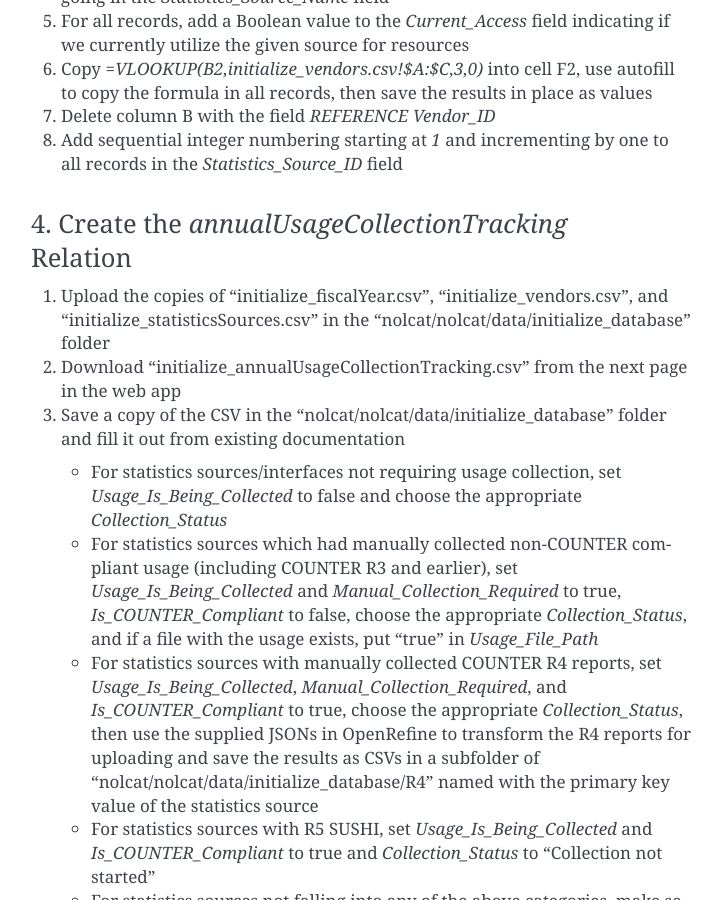
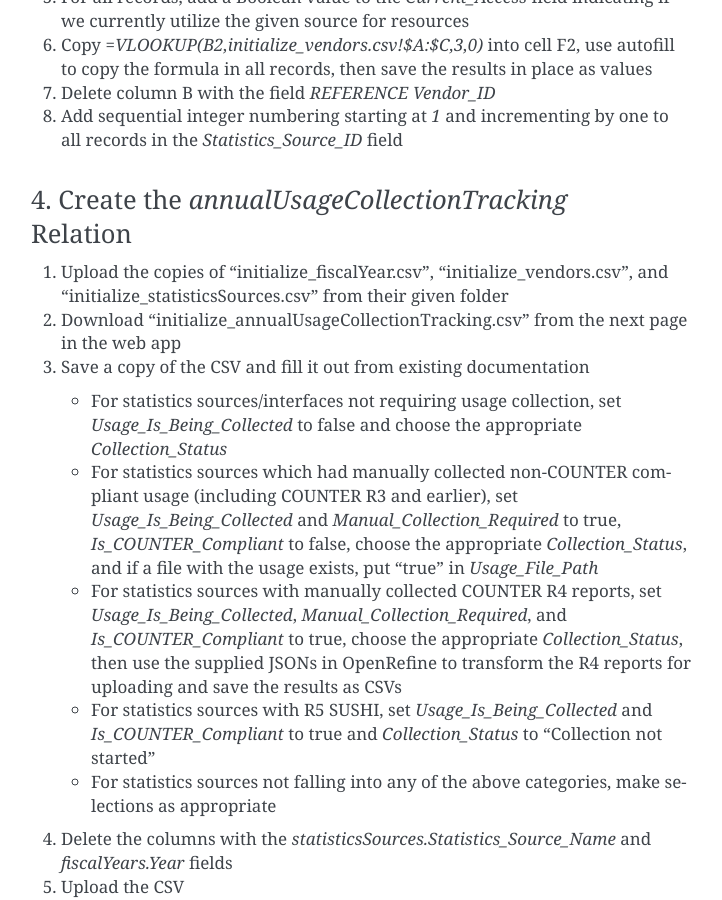
Before and after one commit to ereiskind/nolcat, a Sphinx documentation site: the page built from docs/source/the_database.rst, in a window 1280 px wide and 900 px high, scrolled down 1605 px. Shown: the whole window, without its empty margins (389-1111 px from the left). Built offline with Sphinx 7.4.7, drawn with Linux system fonts in a browser that asks for light colours; some of the changed text lies outside the part shown.

Commit message:
Remove references to saving files to specific folders

```diff
--- a/docs/source/the_database.rst
+++ b/docs/source/the_database.rst
@@ -13,13 +13,13 @@ The database is designed to be loaded with certain data immediately after instan
 
 1. Create the `fiscalYears` Relation with Historical Years
 ==========================================================
-1. Create a copy of "initialize_fiscalYear.csv" in the "nolcat/nolcat/data/initialize_database" folder, creating it if it doesn't exist
+1. Create a copy of "initialize_fiscalYear.csv" in a given folder
 2. For all previous fiscal years for which there is usage data, fill out a row in the CSV with the appropriate data (only the `Year`, `Start_Date`, and `End_Date` fields are required)
 3. Add sequential integer numbering starting at `1` and incrementing by one to all records in the `Fiscal_Year_ID` field
 
 2. Create the `vendors` Relation
 ================================
-1. Create a copy of "initialize_vendors.csv" in the "nolcat/nolcat/data/initialize_database" folder
+1. Create a copy of "initialize_vendors.csv" in the same folder as the copy of "initialize_fiscalYear.csv"
 2. In the `Vendor_Name` field, list all the sources which provide or have provided resources--publishers, aggregators, free sources, ect.
 3. For all of the above values that have vendor codes in Alma, add those codes to the `Alma_Vendor_Code` field
 4. Add sequential integer numbering starting at `1` and incrementing by one to all records in the `Vendor_ID` field
@@ -28,7 +28,7 @@ The database is designed to be loaded with certain data immediately after instan
 ==========================================
 The most important data related to a statistics source--the SUSHI credentials--needs to be kept secure, so the database doesn't provide a place to store them. Instead, methods are provided to collect that data from one of two alternate sources: the Alma ILS API and a secure JSON file.
 
-1. Create a copy of "initialize_statisticsSources.csv" in the "nolcat/nolcat/data/initialize_database" folder
+1. Create a copy of "initialize_statisticsSources.csv" in the same folder as "initialize_fiscalYear.csv" and "initialize_vendors.csv"
 2. For each set of securely stored R5 SUSHI credentials, list the resource the the credentials are for in the `Statistics_Source_Name` field, the name of the vendor supplying the resource exactly how it appears in the `vendors` relation in the `REFERENCE Vendor_ID` field, and either the Alma interface name *check if these must be unique across all resources* or the secure JSON file ID for the credentials in the `Statistics_Source_Retrieval_Code` field
 3. For all sites with administrator portals that don't provide R5 SUSHI credentials, add their names to the `Statistics_Source_Name` field and the name of the vendor supplying the resource exactly how it appears in the `vendors` relation in the `REFERENCE Vendor_ID` field
 4. For all records in `vendors` not already in the CSV, add those values exactly how they appear in the `vendors` relation in the `REFERENCE Vendor_ID` field in one or more records for the domain or grouping under which usage statistics are collected if known or all existing domains if not known with the names going in the `Statistics_Source_Name` field
@@ -39,13 +39,13 @@ The most important data related to a statistics source--the SUSHI credentials--n
 
 4. Create the `annualUsageCollectionTracking` Relation
 ========================================================
-1. Upload the copies of "initialize_fiscalYear.csv", "initialize_vendors.csv", and "initialize_statisticsSources.csv" in the "nolcat/nolcat/data/initialize_database" folder
+1. Upload the copies of "initialize_fiscalYear.csv", "initialize_vendors.csv", and "initialize_statisticsSources.csv" from their given folder
 2. Download "initialize_annualUsageCollectionTracking.csv" from the next page in the web app
-3. Save a copy of the CSV in the "nolcat/nolcat/data/initialize_database" folder and fill it out from existing documentation
+3. Save a copy of the CSV and fill it out from existing documentation
 
    * For statistics sources/interfaces not requiring usage collection, set `Usage_Is_Being_Collected` to false and choose the appropriate `Collection_Status`
    * For statistics sources which had manually collected non-COUNTER compliant usage (including COUNTER R3 and earlier), set `Usage_Is_Being_Collected` and `Manual_Collection_Required` to true, `Is_COUNTER_Compliant` to false, choose the appropriate `Collection_Status`, and if a file with the usage exists, put "true" in `Usage_File_Path`
-   * For statistics sources with manually collected COUNTER R4 reports, set `Usage_Is_Being_Collected`, `Manual_Collection_Required`, and `Is_COUNTER_Compliant` to true, choose the appropriate `Collection_Status`, then use the supplied JSONs in OpenRefine to transform the R4 reports for uploading and save the results as CSVs in a subfolder of "nolcat/nolcat/data/initialize_database/R4" named with the primary key value of the statistics source
+   * For statistics sources with manually collected COUNTER R4 reports, set `Usage_Is_Being_Collected`, `Manual_Collection_Required`, and `Is_COUNTER_Compliant` to true, choose the appropriate `Collection_Status`, then use the supplied JSONs in OpenRefine to transform the R4 reports for uploading and save the results as CSVs
    * For statistics sources with R5 SUSHI, set `Usage_Is_Being_Collected` and `Is_COUNTER_Compliant` to true and `Collection_Status` to "Collection not started"
    * For statistics sources not falling into any of the above categories, make selections as appropriate
 
```
